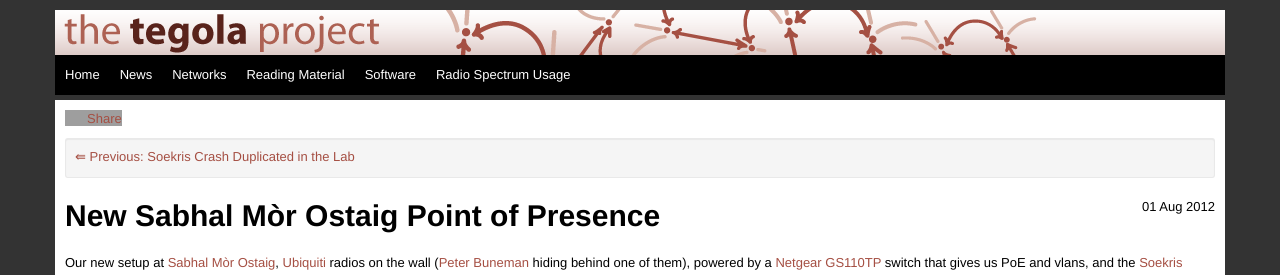
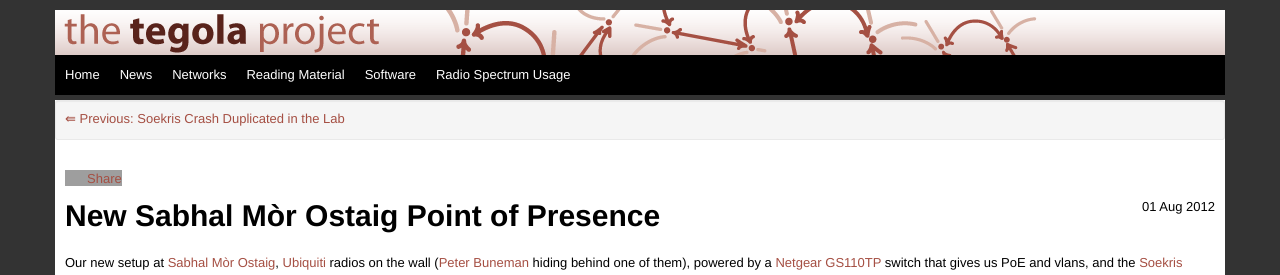
Before and after one commit to tegola-hubs/tegola-hubs.github.com, a Jekyll site: the page built from _posts/2012-08-01-new-smo-pop.md, in a window 1280 px wide, cut to the strip 0-275 px from the top of the page. Built offline with Jekyll 4.4.1, drawn with Linux system fonts in a browser that asks for light colours; comment, search, counter and statistics services are not loaded; grey boxes are pictures that could not be loaded.

Commit message:
[#1] tweak template, news like to most recent post

```diff
--- a/_layouts/default.html
+++ b/_layouts/default.html
@@ -39,7 +39,7 @@
           <div id="headnav" class="nav-collapse">
             <ul class="nav">
               <li class="active"><a href="/">Home</a></li>
-	      <li class="active"><a href="/news.html">News</a></li>
+	      <li class="active"><a href="{{site.posts[0].url}}">News</a></li>
 	      <li class="active"><a href="/networks.html">Networks</a></li>
 	      <li class="active"><a href="/library/">Reading Material</a></li>
 	      <li class="active"><a href="/software/">Software</a></li>
--- a/_layouts/post.html
+++ b/_layouts/post.html
@@ -39,7 +39,7 @@
           <div id="headnav" class="nav-collapse">
             <ul class="nav">
               <li class="active"><a href="/">Home</a></li>
-	      <li class="active"><a href="/news.html">News</a></li>
+	      <li class="active"><a href="{{site.posts[0].url}}">News</a></li>
 	      <li class="active"><a href="/networks.html">Networks</a></li>
 	      <li class="active"><a href="/library/">Reading Material</a></li>
 	      <li class="active"><a href="/software/">Software</a></li>
@@ -57,6 +57,20 @@
     </div>
 
     <div class="container">
+      {% if page.next or page.previous %}
+      <div class="well well-small">
+	{% if page.previous %}
+  	<div class="pull-left">
+	  <a href="{{page.previous.url}}">&#8666; Previous: {{page.previous.title}}</a>
+	</div>
+	{% endif %}
+	{% if page.next %}
+	<div class="pull-right">
+	  <a href="{{page.next.url}}">Next: {{page.next.title}} &#8667;</a>
+	</div>
+	{% endif %}
+      </div>
+      {% endif %}
       <div id="shareNice" class="nav" share-label="Share this page"></div>
       <div class="navbar navbar-pagenav">
 	<div class="navbar-inner">
@@ -84,22 +98,6 @@
     </div> <!-- /container -->
     <div class="container">
       <div class="content">
-
-
-	{% if page.next or page.previous %}
-	<div class="well well-small">
-	{% if page.previous %}
-	<div class="pull-left">
-	  <a href="{{page.previous.url}}">&#8666; Previous: {{page.previous.title}}</a>
-	</div>
-	{% endif %}
-	{% if page.next %}
-	<div class="pull-right">
-	  <a href="{{page.next.url}}">Next: {{page.next.title}} &#8667;</a>
-	</div>
-	{% endif %}	</div>
-	{% endif %}
-
 	<div class="pull-right">
           <p>
 {% if page.author %}
```
